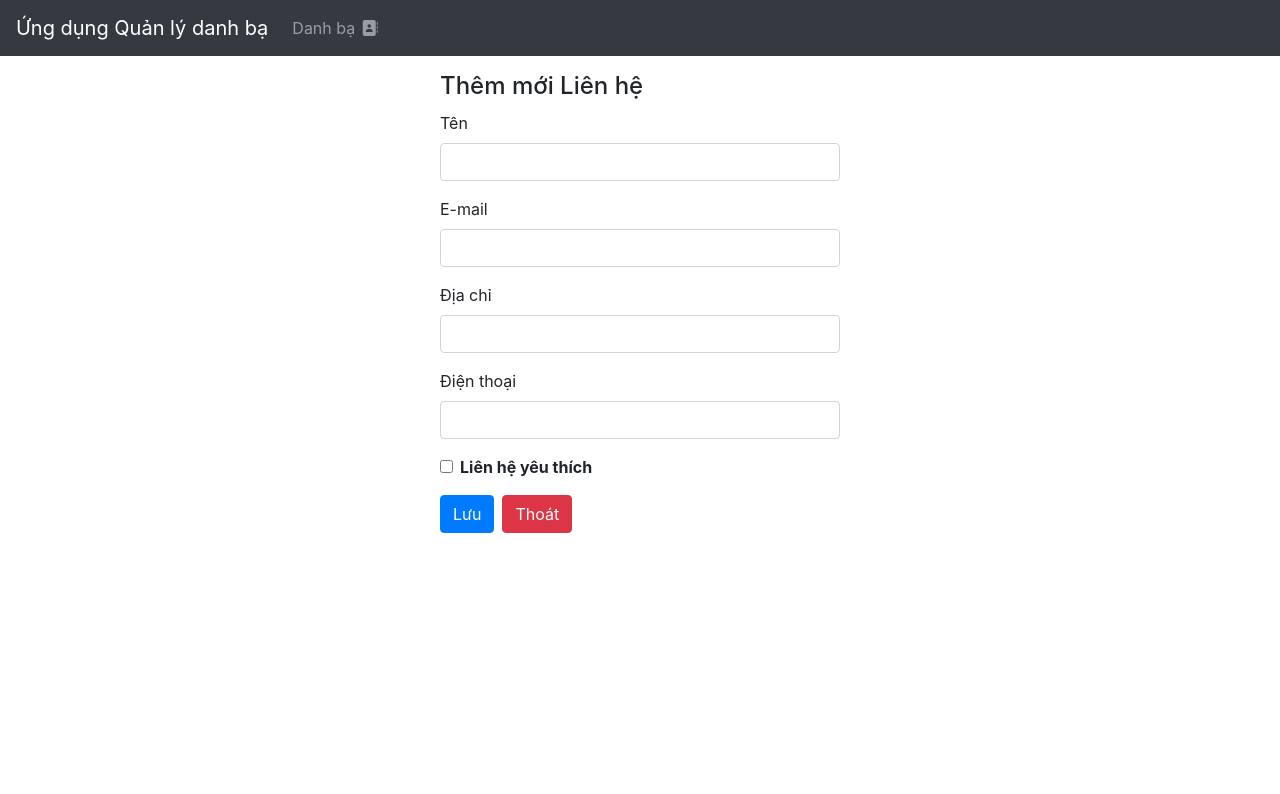
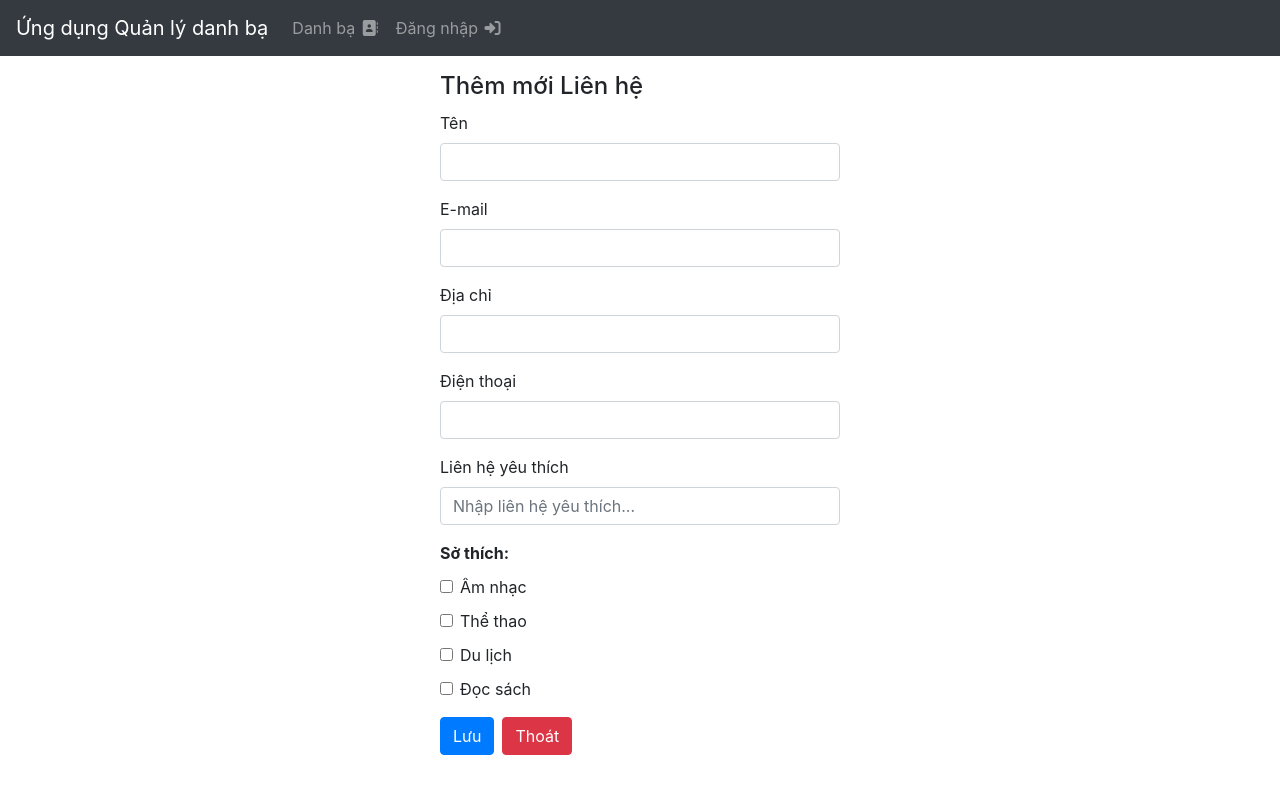
Before and after one commit to anck24v7k500-wq/CK24V7K500_Ngo_Hoai_An_Frontend, a Vue app: page /contacts/add in a window 1280 px wide. Shown: the top 794 px of the page. Built offline with nearby package versions, Linux system fonts and the light colour scheme.

Commit message:
Hoan thanh chuc nang Dang nhap, 4 So thich va Text Yeu thich

```diff
--- a/src/components/AppHeader.vue
+++ b/src/components/AppHeader.vue
@@ -8,6 +8,12 @@
           <i class="fas fa-address-book"></i>
         </router-link>
       </li>
+      <li class="nav-item">
+        <router-link :to="{ name: 'login' }" class="nav-link">
+          Đăng nhập
+          <i class="fas fa-sign-in-alt"></i>
+        </router-link>
+      </li>
     </div>
   </nav>
 </template>
--- a/src/components/ContactCard.vue
+++ b/src/components/ContactCard.vue
@@ -12,9 +12,15 @@ export default {
     <div class="p-1"><strong>Địa chỉ:</strong> {{ contact.address }}</div>
     <div class="p-1"><strong>Điện thoại:</strong> {{ contact.phone }}</div>
     <div class="p-1">
-      <strong>Liên hệ yêu thích:&nbsp;</strong>
-      <i v-if="contact.favorite" class="fas fa-check"></i>
-      <i v-else class="fas fa-times"></i>
+      <strong>Liên hệ yêu thích:</strong> {{ contact.favorite || "Không có" }}
+    </div>
+    <div class="p-1">
+      <strong>Sở thích:</strong>
+      {{
+        contact.hobbies && contact.hobbies.length > 0
+          ? contact.hobbies.join(", ")
+          : "Không có"
+      }}
     </div>
   </div>
 </template>
--- a/src/components/ContactForm.vue
+++ b/src/components/ContactForm.vue
@@ -40,18 +40,63 @@
       />
       <ErrorMessage name="phone" class="error-feedback" />
     </div>
-    <div class="form-group form-check">
-      <input
+
+    <div class="form-group">
+      <label for="favorite">Liên hệ yêu thích</label>
+      <Field
         name="favorite"
-        type="checkbox"
-        class="form-check-input"
+        type="text"
+        class="form-control"
         v-model="contactLocal.favorite"
+        placeholder="Nhập liên hệ yêu thích..."
       />
-      <label for="favorite" class="form-check-label">
-        <strong>Liên hệ yêu thích</strong>
-      </label>
     </div>
+
     <div class="form-group">
+      <label><strong>Sở thích:</strong></label>
+      <div class="form-check">
+        <input
+          class="form-check-input"
+          type="checkbox"
+          value="Âm nhạc"
+          v-model="contactLocal.hobbies"
+          id="hobby1"
+        />
+        <label class="form-check-label" for="hobby1">Âm nhạc</label>
+      </div>
+      <div class="form-check">
+        <input
+          class="form-check-input"
+          type="checkbox"
+          value="Thể thao"
+          v-model="contactLocal.hobbies"
+          id="hobby2"
+        />
+        <label class="form-check-label" for="hobby2">Thể thao</label>
+      </div>
+      <div class="form-check">
+        <input
+          class="form-check-input"
+          type="checkbox"
+          value="Du lịch"
+          v-model="contactLocal.hobbies"
+          id="hobby3"
+        />
+        <label class="form-check-label" for="hobby3">Du lịch</label>
+      </div>
+      <div class="form-check">
+        <input
+          class="form-check-input"
+          type="checkbox"
+          value="Đọc sách"
+          v-model="contactLocal.hobbies"
+          id="hobby4"
+        />
+        <label class="form-check-label" for="hobby4">Đọc sách</label>
+      </div>
+    </div>
+
+    <div class="form-group mt-3">
       <button class="btn btn-primary">Lưu</button>
       <button
         v-if="contactLocal._id"
@@ -102,9 +147,10 @@ export default {
         ),
     });
     return {
-      // Chúng ta sẽ không muốn hiệu chỉnh props, nên tạo biến cục bộ
-      // contactLocal để liên kết với các input trên form
-      contactLocal: this.contact,
+      contactLocal: {
+        ...this.contact,
+        hobbies: this.contact.hobbies || [],
+      },
       contactFormSchema,
     };
   },
@@ -113,15 +159,13 @@ export default {
       this.$emit("submit:contact", this.contactLocal);
     },
     deleteContact() {
-      this.$emit("delete:contact", this.contactLocal.id);
+      this.$emit("delete:contact", this.contactLocal._id);
     },
     Cancel() {
       const reply = window.confirm(
         "You have unsaved changes! Do you want to leave?",
       );
       if (!reply) {
-        // stay on the page if
-        // user clicks 'Cancel'
         return false;
       } else this.$router.push({ name: "contactbook" });
     },
--- a/src/router/index.js
+++ b/src/router/index.js
@@ -12,7 +12,6 @@ const routes = [
         name: "notfound",
         component: () => import("@/views/NotFound.vue"),
     },
-
     {
         path: "/contacts/add",
         name: "contact.add",
@@ -24,6 +23,11 @@ const routes = [
         component: () => import("@/views/ContactEdit.vue"),
         props: true
     },
+    {
+        path: "/login",
+        name: "login",
+        component: () => import("@/views/Login.vue"),
+    }
 ];
 
 const router = createRouter({
--- a/src/views/ContactAdd.vue
+++ b/src/views/ContactAdd.vue
@@ -21,7 +21,8 @@ export default {
         email: "",
         address: "",
         phone: "",
-        favorite: false,
+        favorite: "",
+        hobbies: [],
       },
       message: "",
     };
--- /dev/null
+++ b/src/views/Login.vue
@@ -0,0 +1,54 @@
+<template>
+  <div class="page mt-5">
+    <div class="card" style="max-width: 400px; margin: auto; padding: 20px">
+      <h3 class="text-center">Đăng Nhập</h3>
+      <form @submit.prevent="handleLogin">
+        <div class="form-group">
+          <label>Tên đăng nhập</label>
+          <input
+            type="text"
+            class="form-control"
+            v-model="username"
+            placeholder="Nhập: admin"
+            required
+          />
+        </div>
+        <div class="form-group">
+          <label>Mật khẩu</label>
+          <input
+            type="password"
+            class="form-control"
+            v-model="password"
+            placeholder="Nhập: 123456"
+            required
+          />
+        </div>
+        <button type="submit" class="btn btn-primary btn-block mt-3">
+          Đăng nhập
+        </button>
+      </form>
+    </div>
+  </div>
+</template>
+
+<script>
+export default {
+  data() {
+    return {
+      username: "",
+      password: "",
+    };
+  },
+  methods: {
+    handleLogin() {
+      // Làm giả lập tài khoản admin cho thầy coi
+      if (this.username === "admin" && this.password === "123456") {
+        alert("Đăng nhập thành công!");
+        this.$router.push({ name: "contactbook" }); // Chuyển về trang chủ
+      } else {
+        alert("Sai tài khoản hoặc mật khẩu!");
+      }
+    },
+  },
+};
+</script>
```
